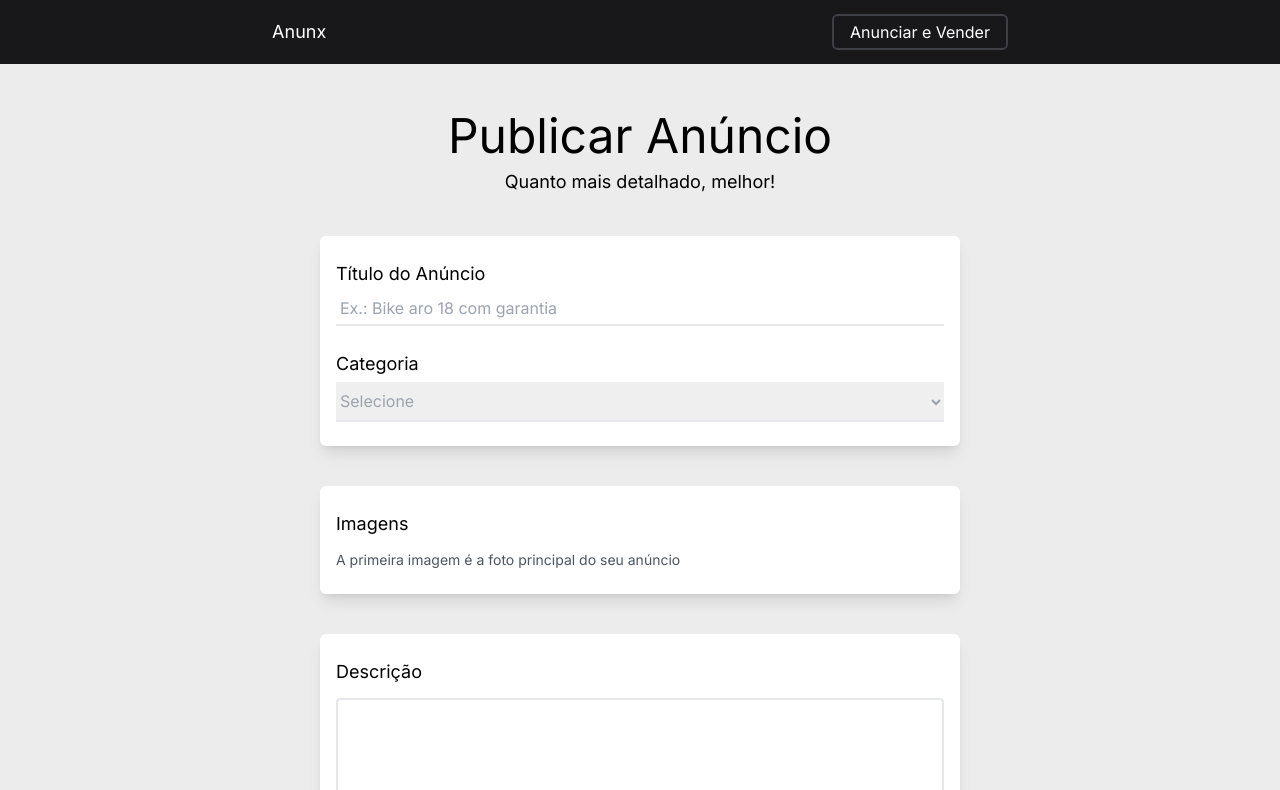
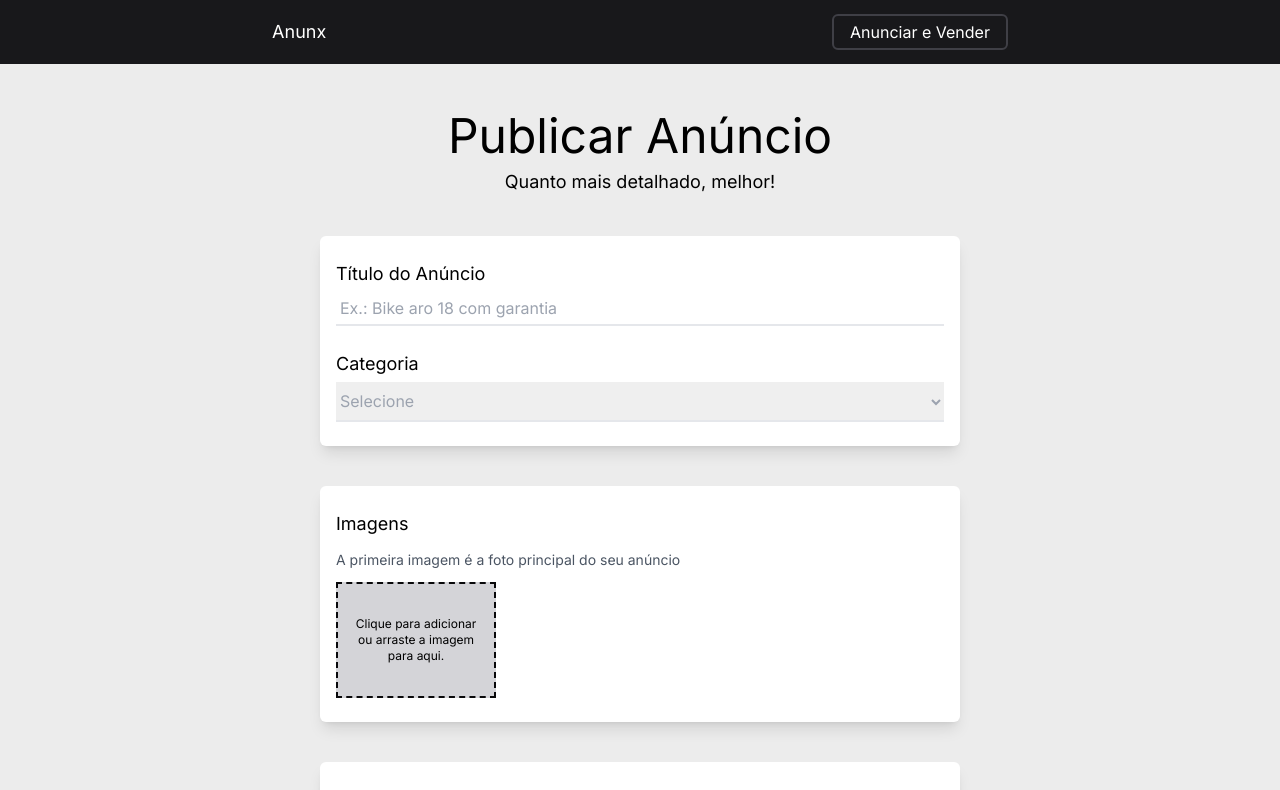
Before and after one commit to PabloJesusdaSilva/Anunx, a Next.js app: page /publish in a window 1280 px wide. Shown: the top 790 px of the page. Built offline with nearby package versions, Linux system fonts and the light colour scheme.

Commit message:
:feat: Criando caixa para importação de imagens

```diff
--- a/package.json
+++ b/package.json
@@ -16,6 +16,8 @@
     "postcss": "8.4.29",
     "react": "18.2.0",
     "react-dom": "18.2.0",
+    "react-dropzone": "^14.2.3",
+    "styled-components": "^6.0.7",
     "tailwindcss": "3.3.3"
   }
 }
--- a/src/app/publish/page.jsx
+++ b/src/app/publish/page.jsx
@@ -33,9 +33,17 @@ const Publish = () => {
           </select>
         </div>
 
-        <div className='w-6/12 mt-10 bg-white px-4 py-6 rounded-md shadow-lg'>
+        <div className='w-6/12 h-auto mt-10 bg-white px-4 py-6 rounded-md shadow-lg'>
           <h6 className='mb-3 text-lg'>Imagens</h6>
           <p className='text-sm text-gray-600'>A primeira imagem é a foto principal do seu anúncio</p>
+
+          <div className='flex'>
+            <div className='w-40 h-2/6 mt-3 py-8 px-4 border-dashed border-2 border-zinc-950 text-center text-xs bg-zinc-300 cursor-pointer'>
+              <p>Clique para adicionar ou arraste a imagem para aqui.</p>
+            </div>
+            <div className='w-40 h-2/6'>
+            </div>
+          </div>
         </div>
 
         <div className='w-6/12 mt-10 px-4 py-6 rounded-md shadow-lg bg-white '>
```
Also changed, not shown: 1 other file (tests, documents, lock files or other folders).
